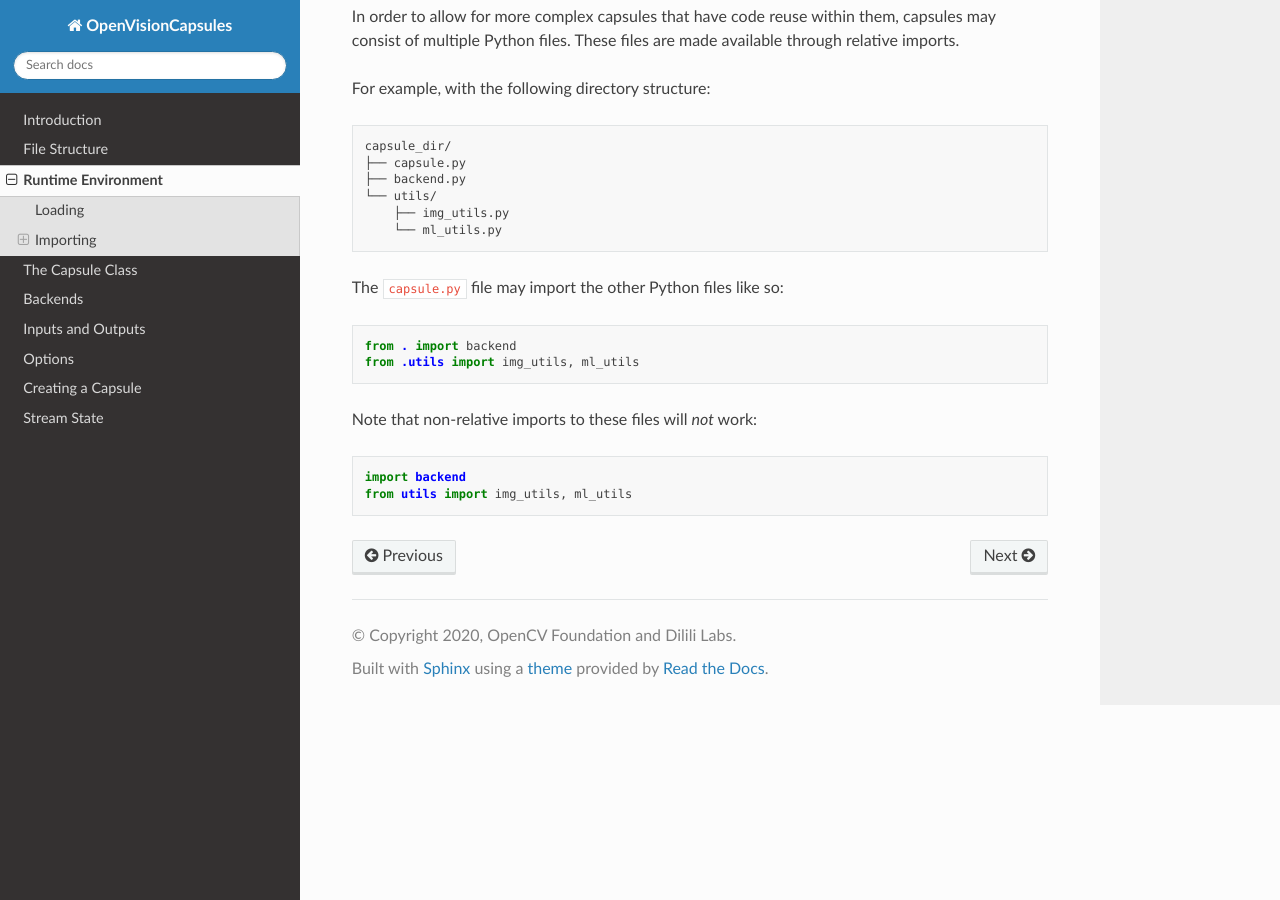
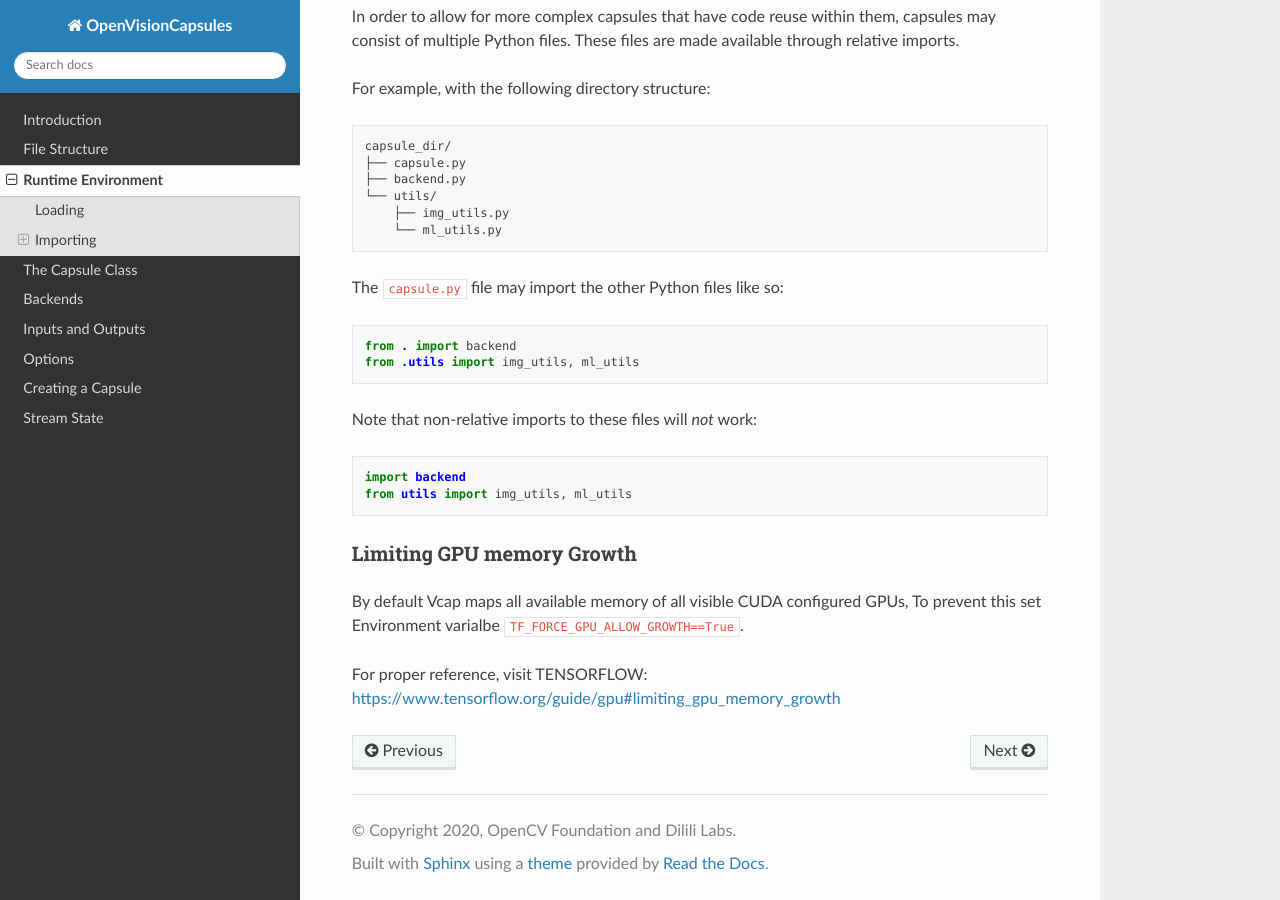
Before and after one commit to opencv/open_vision_capsules, a Sphinx documentation site: the page built from docs/runtime_environment.rst, in a window 1280 px wide and 900 px high, scrolled down 709 px. Built offline with Sphinx 7.4.7 and the Read the Docs theme 2.0.0, drawn with Linux system fonts in a browser that asks for light colours.

Commit message:
Removed allow_growth Updated docs regarding TF_FORCE_GPU_ALLOW_GROWTH

```diff
--- a/docs/runtime_environment.rst
+++ b/docs/runtime_environment.rst
@@ -56,3 +56,11 @@ Note that non-relative imports to these files will `not` work:
 
    import backend
    from utils import img_utils, ml_utils
+
+Limiting GPU memory Growth
+-----------------------------------------
+
+By default Vcap maps all available memory of all visible CUDA configured GPUs,
+To prevent this set Environment varialbe ``TF_FORCE_GPU_ALLOW_GROWTH==True``.
+
+For proper reference, visit TENSORFLOW: https://www.tensorflow.org/guide/gpu#limiting_gpu_memory_growth
```
Also changed, not shown: 1 other file.
